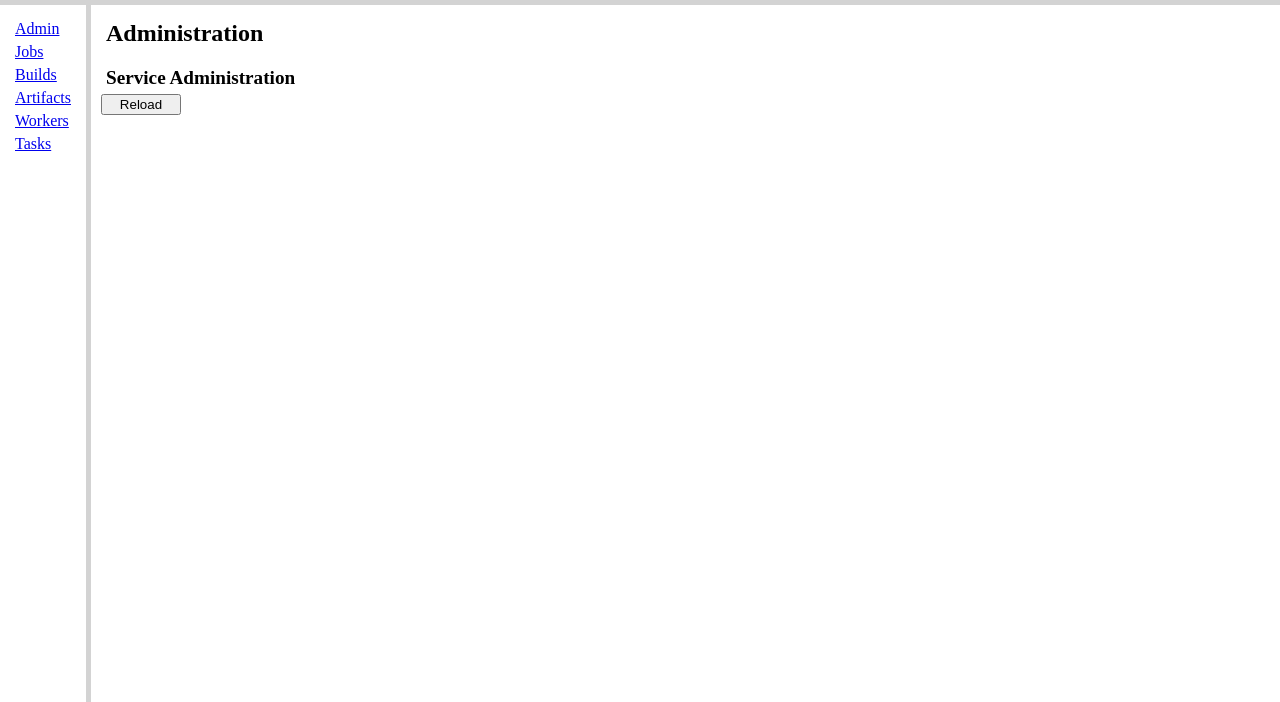
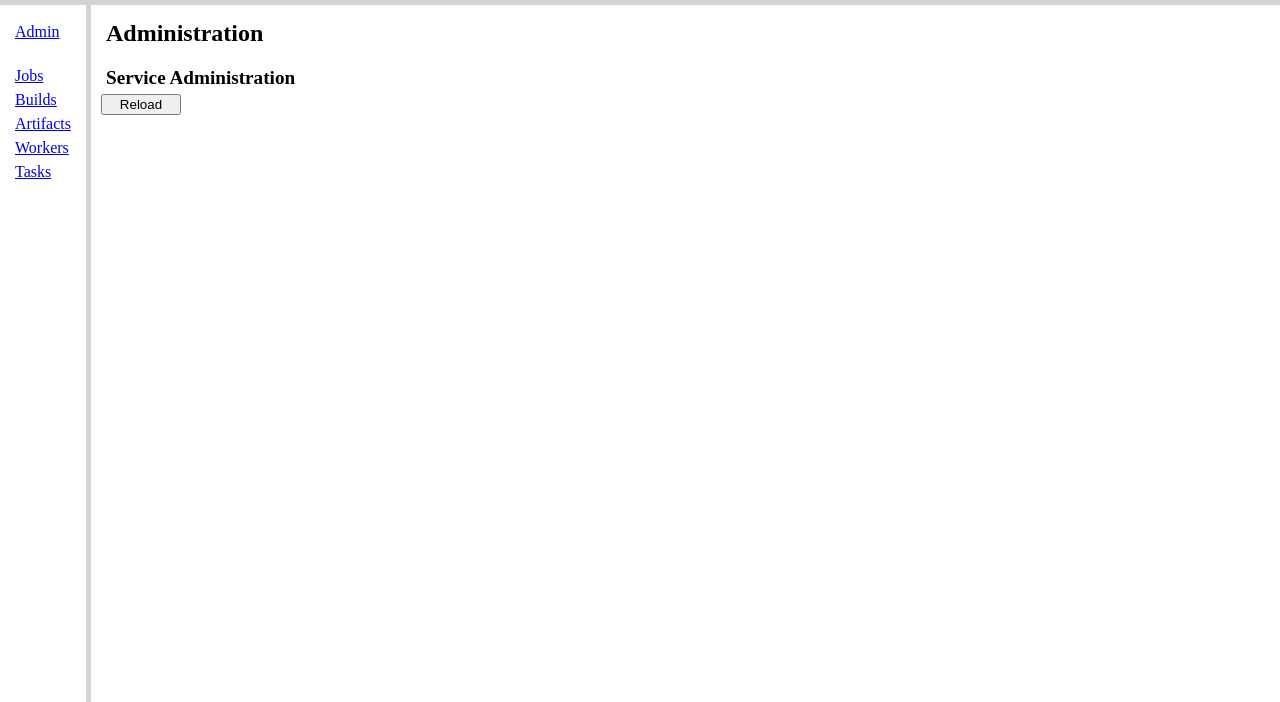
Before and after one commit to BenjaminHamon/JobOrchestra, a Python web app: template website/bhamon_build_website/templates/admin/index.html in a window 1280 px wide. Shown: the part 57-759 px from the top of the page. Run offline with Jinja, Linux system fonts and the light colour scheme; the template is opened without the code that fills it, so the values that code supplies are empty.

Commit message:
Update website css and nav

```diff
--- a/website/bhamon_build_website/static/generic.css
+++ b/website/bhamon_build_website/static/generic.css
@@ -39,7 +39,7 @@ header, nav, main, footer
 header a
 {
 	margin: 5px;
-	font-size: 1.5em;
+	font-size: 150%;
 	text-decoration: none;
 }
 
@@ -48,9 +48,23 @@ header a, header a:visited, header a:hover, header a:active
 	color: inherit;
 }
 
-nav > a
+nav
 {
-	margin: 5px;
+	display: flex;
+	flex-direction: column;
+	white-space: nowrap;
+}
+
+nav > div
+{
+	display: flex;
+	flex-direction: column;
+	margin: 5px 5px 15px 5px;
+}
+
+nav > div > a
+{
+	line-height: 150%;
 }
 
 main
@@ -62,14 +76,14 @@ main
 footer
 {
 	text-align: center;
-	font-size: 0.8em;
+	font-size: 80%;
 	color: #555;
 }
 
 h1
 {
 	margin: 5px 5px 15px 5px;
-	font-size: 1.5em;
+	font-size: 150%;
 }
 
 section
@@ -83,7 +97,7 @@ section
 section > h2
 {
 	margin: 5px;
-	font-size: 1.2em;
+	font-size: 120%;
 }
 
 section > div, section > form, section > table, section > ul, section > p
@@ -147,6 +161,11 @@ form select
 	min-width: 100px;
 }
 
+table
+{
+	white-space: nowrap;
+}
+
 .table-container
 {
 	display: flex;
--- a/website/bhamon_build_website/templates/layout.html
+++ b/website/bhamon_build_website/templates/layout.html
@@ -14,12 +14,16 @@
 		</header>
 
 		<nav>
+			<div>
 				<a href="{{ url_for('administration_index') }}">Admin</a>
+			</div>
+			<div>
 				<a href="{{ url_for('job_collection_index') }}">Jobs</a>
 				<a href="{{ url_for('build_collection_index') }}">Builds</a>
 				<a href="{{ url_for('artifact_storage_index') }}">Artifacts</a>
 				<a href="{{ url_for('worker_collection_index') }}">Workers</a>
 				<a href="{{ url_for('task_collection_index') }}">Tasks</a>
+			</div>
 		</nav>
 
 		<main>
```
Lines whose indentation alone changed are shown as unchanged.
